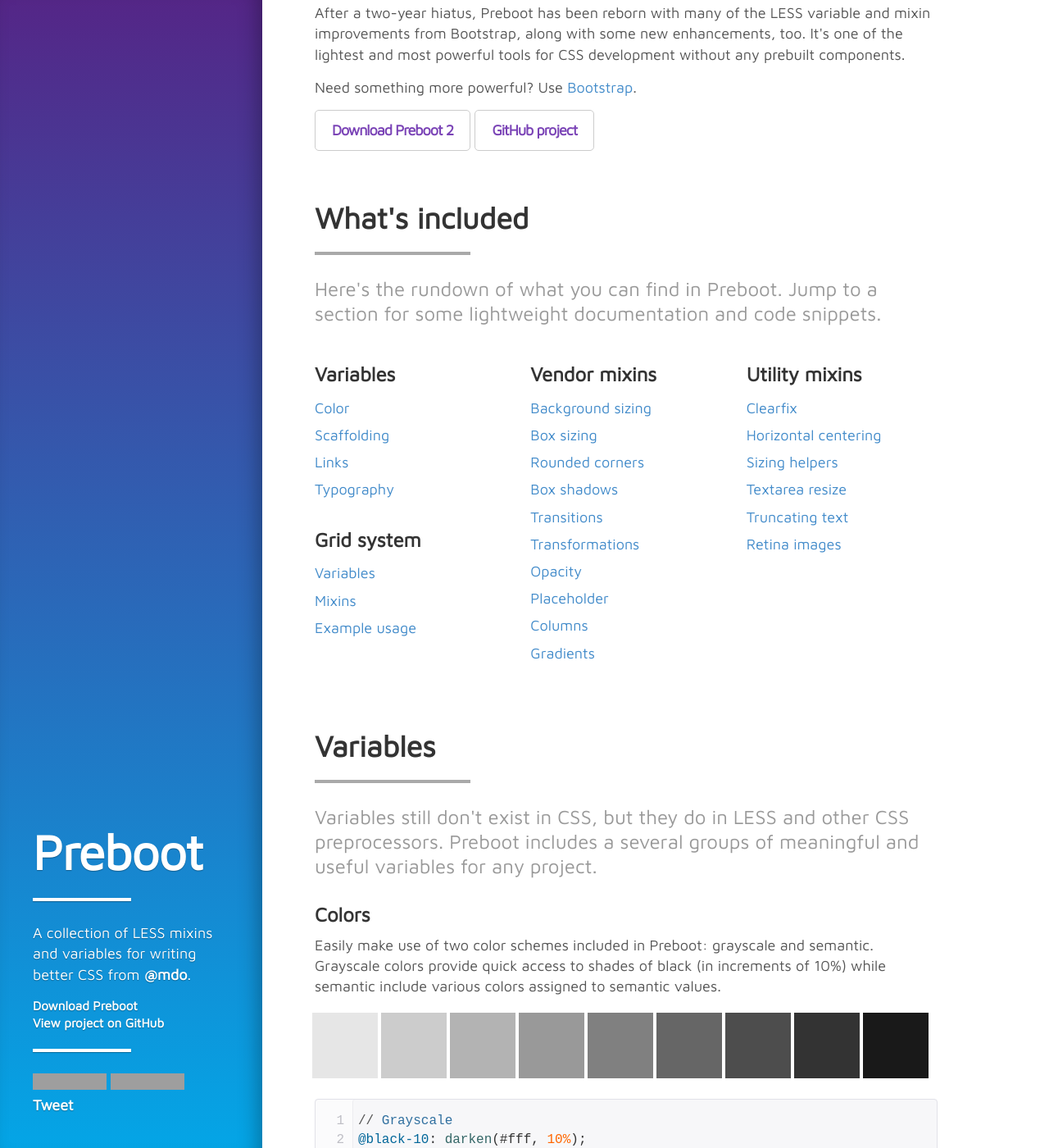
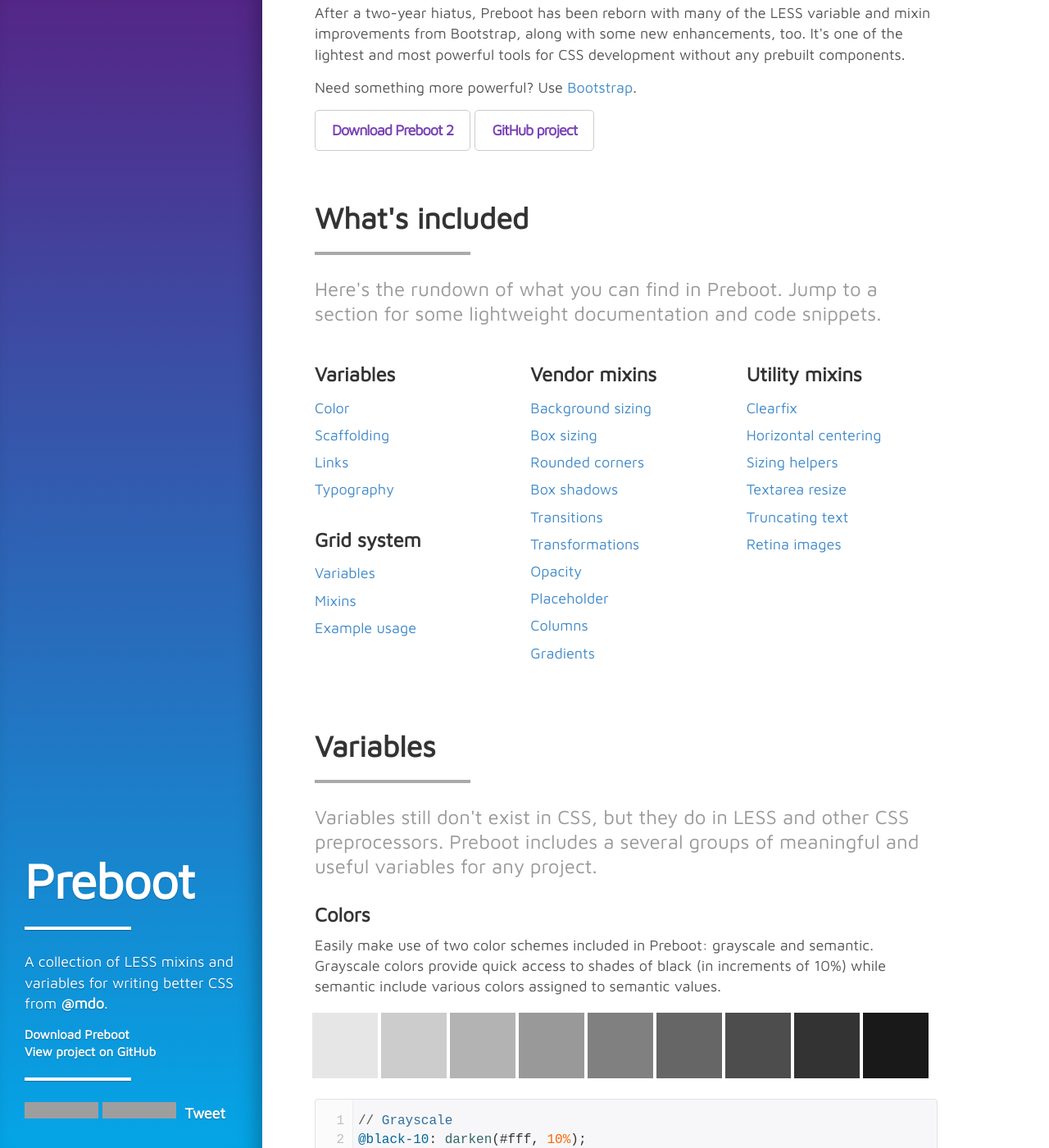
Before and after one commit to mdo/preboot, a Jekyll site: the page built from index.html, in a window 1280 px wide and 1400 px high, scrolled down 255 px. Shown: the whole window at 82% size. Built offline with Jekyll 4.4.1, drawn with Linux system fonts in a browser that asks for light colours; comment, search, counter and statistics services are not loaded; grey boxes are pictures that could not be loaded.

Commit message:
tweak css more for better responsiveness

```diff
--- a/css/docs-compiled.css
+++ b/css/docs-compiled.css
@@ -1006,7 +1006,6 @@
 
 .masthead h1 {
   margin-top: 0;
-  font-size: 60px;
   letter-spacing: -1px;
   color: #fff;
 }
@@ -1162,7 +1161,7 @@
   box-shadow: inset 0 3px 6px rgba(0, 0, 0, 0.3);
 }
 
-@media screen and (min-width: 768px) {
+@media screen and (min-width: 820px) {
   body {
     font-size: 18px;
   }
@@ -1208,6 +1207,11 @@
     bottom: 0;
     left: 0;
     z-index: 15;
-    padding: 40px;
   }
 }
+
+@media screen and (min-width: 1100px) {
+  .masthead h1 {
+    font-size: 60px;
+  }
+}
```
Also changed, not shown: less/docs.less (+8 -5 lines).
